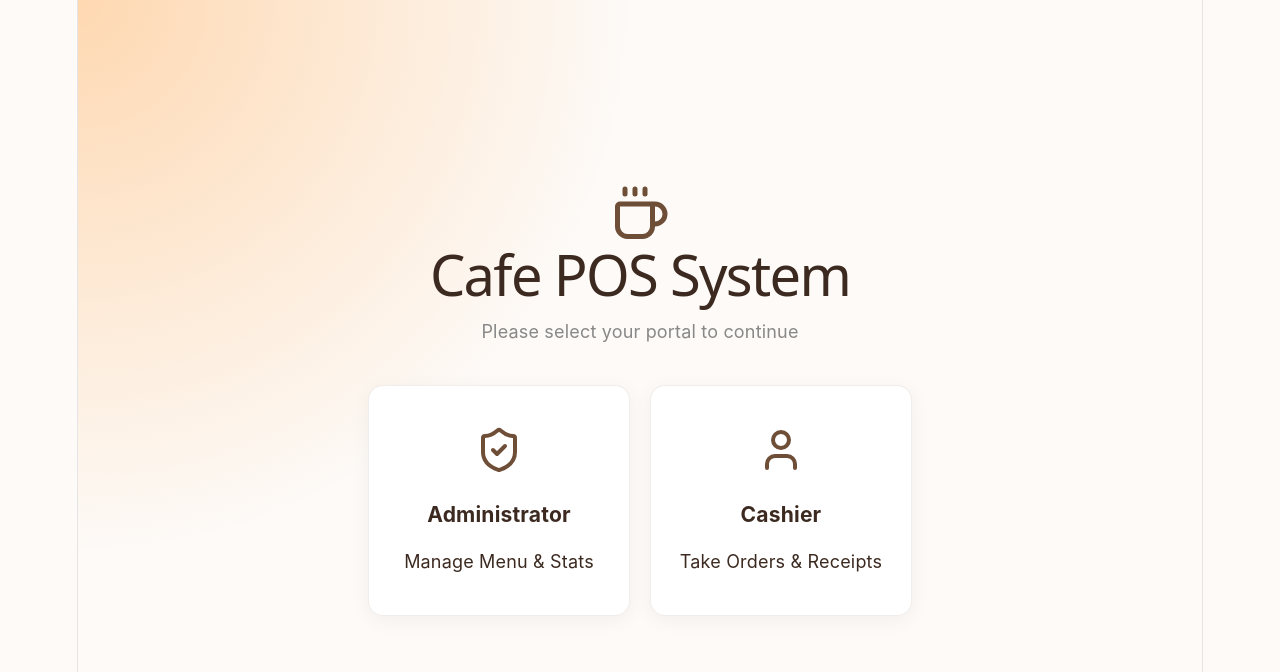
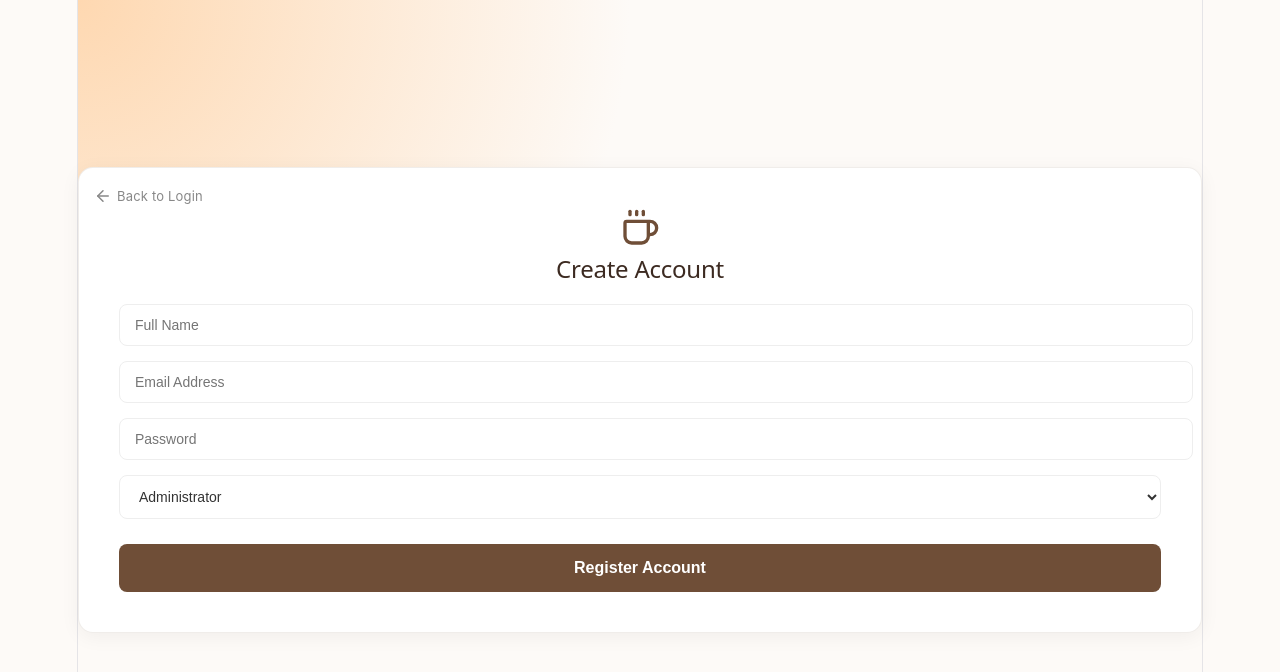
Before and after one commit to LimPogi/pos-cafe-cliente, a React (Vite) app: page /register in a window 1280 px wide. Before the commit this address led to /. Shown: the top 672 px of the page. Built offline with nearby package versions, Linux system fonts and the light colour scheme.

Commit message:
fix frontend updates

```diff
--- a/src/App.jsx
+++ b/src/App.jsx
@@ -2,6 +2,7 @@ import { BrowserRouter as Router, Routes, Route, Navigate } from 'react-router-d
 import Login from './pages/Login';
 import AdminDashboard from './pages/AdminDashboard';
 import Cashier from './pages/Cashier';
+import Register from './pages/Register';
 
 // Improved Helper to protect routes
 const ProtectedRoute = ({ children, allowedRoles }) => {
@@ -23,8 +24,9 @@ function App() {
   return (
     <Router>
       <Routes>
-        {/* 1. Public Login Page */}
+        {/* 1. Public Pages (Accessible by everyone) */}
         <Route path="/" element={<Login />} />
+        <Route path="/register" element={<Register />} /> {/* ADDED THIS LINE */}
 
         {/* 2. Admin Only Route */}
         <Route path="/admin" element={
--- /dev/null
+++ b/src/pages/Register.jsx
@@ -0,0 +1,62 @@
+import React, { useState } from 'react';
+import api from '../utils/api';
+import { Coffee, ArrowLeft } from 'lucide-react';
+import './dashboard.css';
+
+export default function Register() {
+  const [formData, setFormData] = useState({
+    name: '',
+    email: '',
+    password: '',
+    role: 'admin' // Default to admin for your first setup
+  });
+  const [loading, setLoading] = useState(false);
+
+  const handleChange = (e) => {
+    setFormData({ ...formData, [e.target.name]: e.target.value });
+  };
+
+  const handleRegister = async (e) => {
+    e.preventDefault();
+    setLoading(true);
+    try {
+      await api.post('/auth/register', formData);
+      alert("Registration successful! You can now login.");
+      window.location.assign('/'); // Send back to login
+    } catch (err) {
+      alert(err.response?.data?.error || "Registration failed");
+    } finally {
+      setLoading(false);
+    }
+  };
+
+  return (
+    <div className="login-page">
+      <div className="glass-card login-form-container">
+        <a href="/" className="back-btn" style={{ textDecoration: 'none', display: 'flex', alignItems: 'center', gap: '5px' }}>
+          <ArrowLeft size={18} /> Back to Login
+        </a>
+
+        <div style={{ textAlign: 'center', marginBottom: '20px' }}>
+            <Coffee size={40} color="var(--coffee-medium)" />
+            <h2 style={{ color: 'var(--coffee-dark)' }}>Create Account</h2>
+        </div>
+
+        <form onSubmit={handleRegister} style={{ display: 'flex', flexDirection: 'column', gap: '15px' }}>
+          <input name="name" placeholder="Full Name" className="premium-input" onChange={handleChange} required />
+          <input name="email" type="email" placeholder="Email Address" className="premium-input" onChange={handleChange} required />
+          <input name="password" type="password" placeholder="Password" className="premium-input" onChange={handleChange} required />
+
+          <select name="role" className="premium-input" onChange={handleChange} style={{ background: 'white' }}>
+            <option value="admin">Administrator</option>
+            <option value="cashier">Cashier</option>
+          </select>
+
+          <button type="submit" className="save-btn" disabled={loading} style={{ width: '100%', marginTop: '10px' }}>
+            {loading ? "Creating Account..." : "Register Account"}
+          </button>
+        </form>
+      </div>
+    </div>
+  );
+}
```
